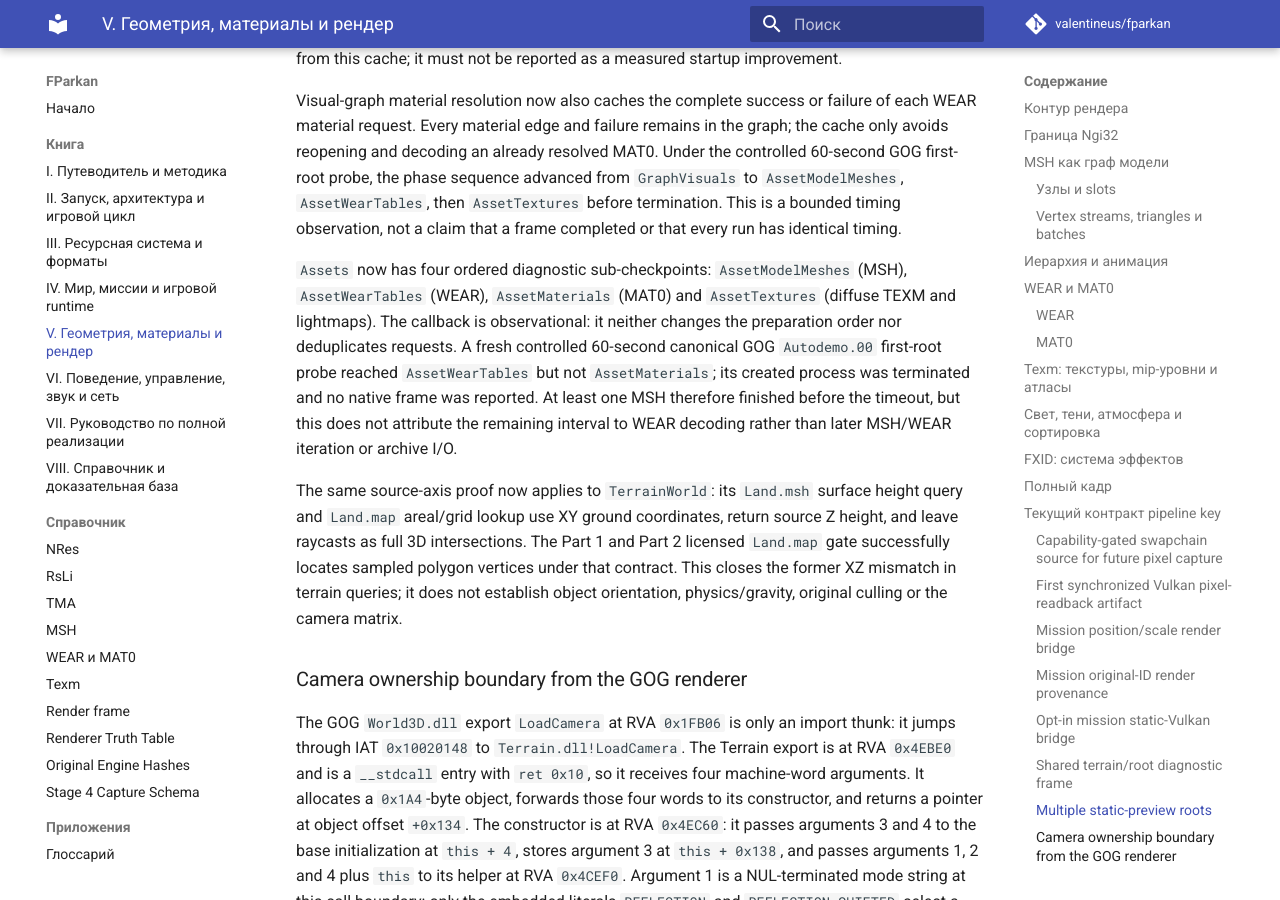
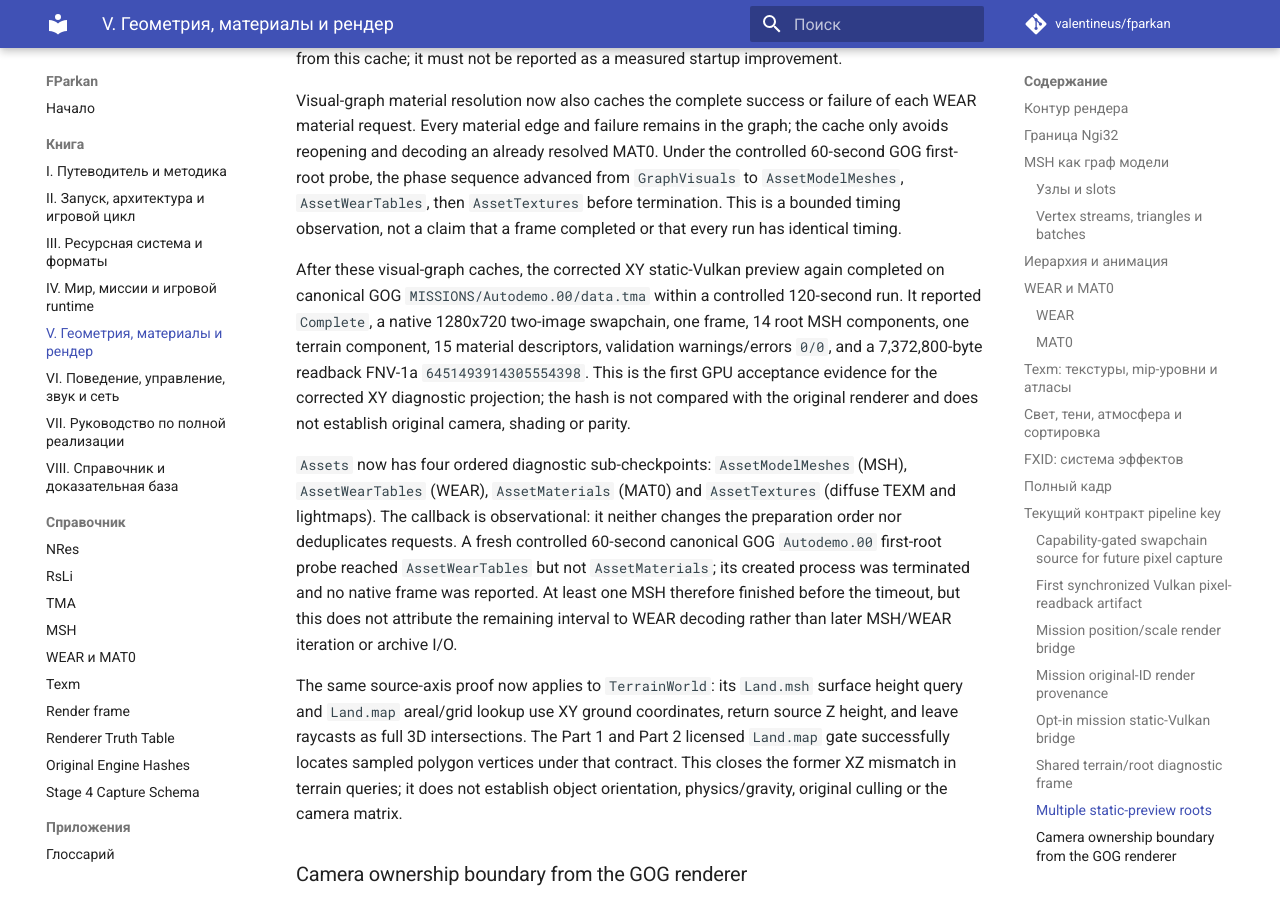
Before and after one commit to valentineus/fparkan, an MkDocs documentation site: the page built from docs/tomes/05-render.md, in a window 1280 px wide and 900 px high, scrolled down 22539 px. Built offline with MkDocs 1.6.1 and Material for MkDocs 9.7.7, drawn with Linux system fonts in a browser that asks for light colours; comment, search, counter and statistics services are not loaded.

Commit message:
docs(render): record corrected xy vulkan probe

```diff
--- a/docs/tomes/05-render.md
+++ b/docs/tomes/05-render.md
@@ -1071,6 +1071,15 @@ from `GraphVisuals` to `AssetModelMeshes`, `AssetWearTables`, then
 `AssetTextures` before termination. This is a bounded timing observation, not a
 claim that a frame completed or that every run has identical timing.
 
+After these visual-graph caches, the corrected XY static-Vulkan preview again
+completed on canonical GOG `MISSIONS/Autodemo.00/data.tma` within a controlled
+120-second run. It reported `Complete`, a native 1280x720 two-image swapchain,
+one frame, 14 root MSH components, one terrain component, 15 material
+descriptors, validation warnings/errors `0/0`, and a 7,372,800-byte readback
+FNV-1a `6451493914305554398`. This is the first GPU acceptance evidence for
+the corrected XY diagnostic projection; the hash is not compared with the
+original renderer and does not establish original camera, shading or parity.
+
 `Assets` now has four ordered diagnostic sub-checkpoints: `AssetModelMeshes`
 (MSH), `AssetWearTables` (WEAR), `AssetMaterials` (MAT0) and `AssetTextures`
 (diffuse TEXM and lightmaps). The callback is observational: it neither changes
```
